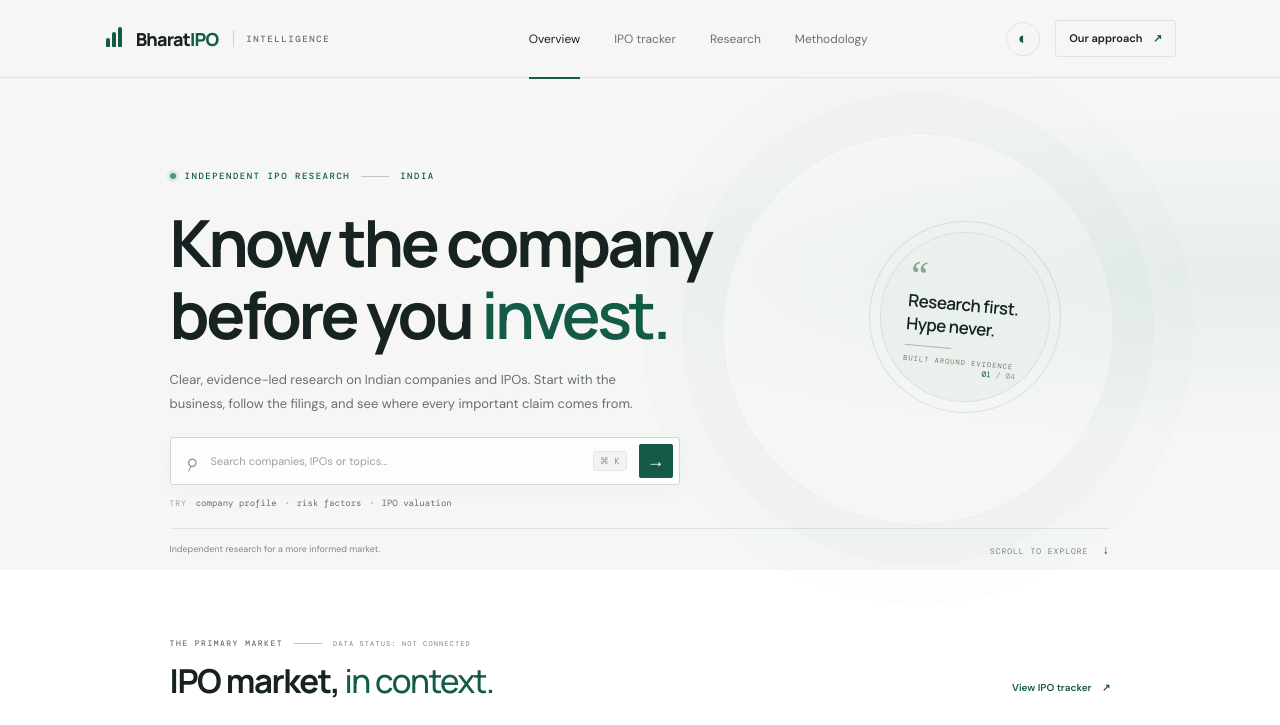
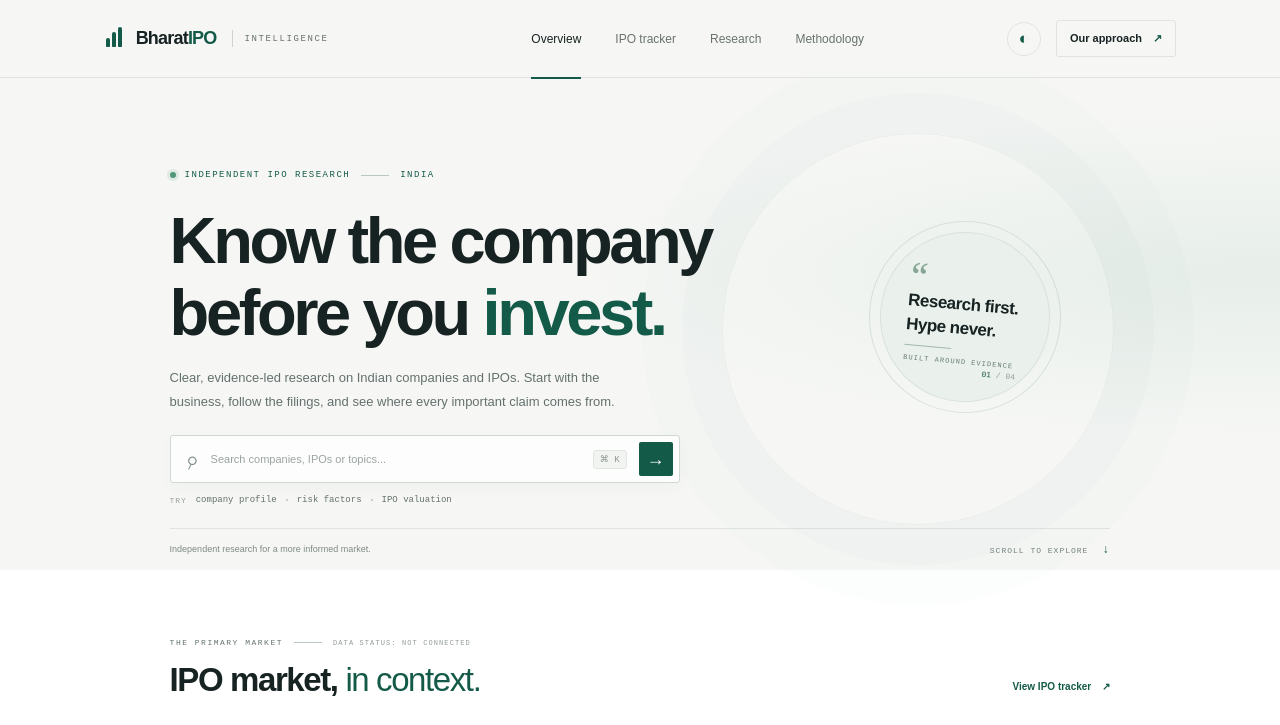
Before and after one commit to bharatipo/bharatipo.github.io, a website: page index.html in a window 1280 px wide. Shown: the top 725 px of the page. Drawn offline with nearby package versions, Linux system fonts and the light colour scheme.

Commit message:
Prepare static page for GitHub Pages
Use project-relative CSS and JavaScript paths, and remove the remote Google Fonts request so the public page stays self-contained.

```diff
--- a/index.html
+++ b/index.html
@@ -6,11 +6,11 @@
     <meta name="theme-color" content="#f6f7f5">
     <meta name="description" content="Independent, evidence-led research on Indian companies and IPOs. Know the company before you invest.">
     <title>Bharat IPO Intelligence — Know the company before you invest</title>
-    <link rel="preconnect" href="https://fonts.googleapis.com">
-    <link rel="preconnect" href="https://fonts.gstatic.com" crossorigin>
-    <link href="https://fonts.googleapis.com/css2?family=DM+Mono:wght@400;500&family=DM+Sans:wght@400;500;600;700&family=Manrope:wght@500;600;700;800&display=swap" rel="stylesheet">
-    <link rel="stylesheet" href="/styles.css">
-    <script src="/app.js" defer></script>
+
+
+
+    <link rel="stylesheet" href="./styles.css">
+    <script src="./app.js" defer></script>
   </head>
   <body>
     <div class="site-shell">
```
